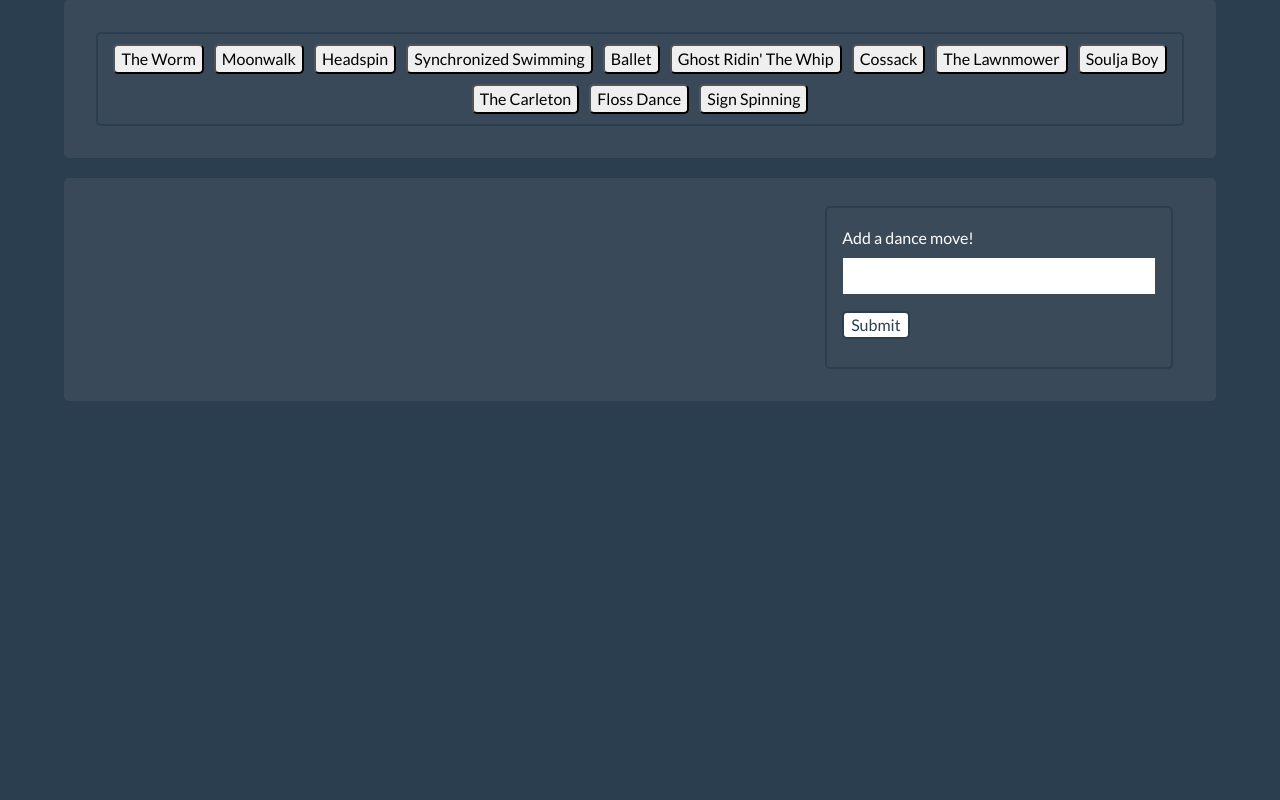
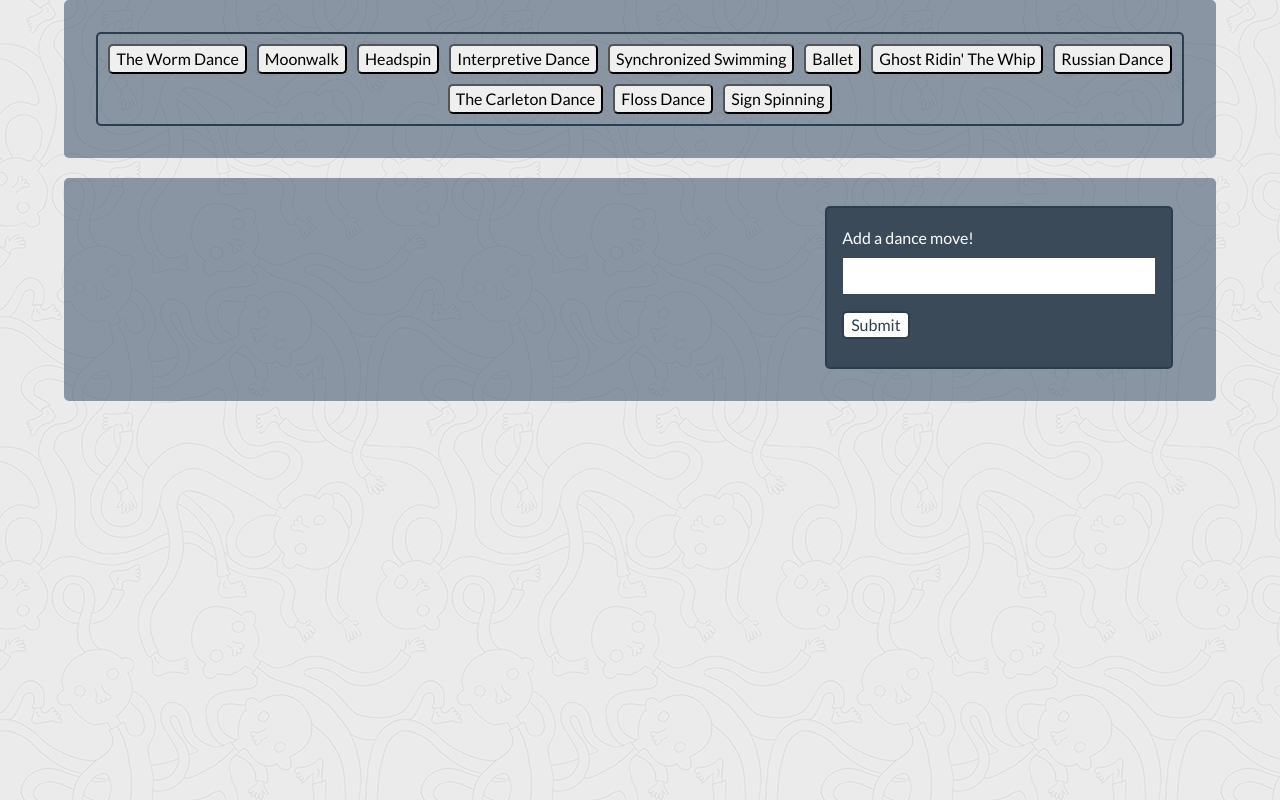
Before and after one commit to Mpcutri/GIFtastic, a plain HTML site: page index.html in a window 1280 px wide. Drawn offline with nearby package versions, Linux system fonts and the light colour scheme.

Commit message:
changed background

```diff
--- a/assets/action.js
+++ b/assets/action.js
@@ -1,6 +1,6 @@
 $(document).ready(function() {
 
-    buttonTitles = ["The Worm", "Moonwalk", "Headspin", "Synchronized Swimming", "Ballet", "Ghost Ridin' The Whip", "Cossack", "The Lawnmower", "Soulja Boy", "The Carleton", "Floss Dance", "Sign Spinning"]
+    buttonTitles = ["The Worm Dance", "Moonwalk", "Headspin", "Interpretive Dance", "Synchronized Swimming", "Ballet", "Ghost Ridin' The Whip", "Russian Dance", "The Carleton Dance", "Floss Dance", "Sign Spinning"]
     $(".gif-drop").hide();
 
     function displayArrayButtons () {
--- a/assets/style.css
+++ b/assets/style.css
@@ -1,5 +1,7 @@
 body {
 	text-align: center;
+	background-color: #ebebeb;
+	background-image: url('images/ignasi_pattern_s.png');
 }
 
 p {
@@ -18,7 +20,7 @@ p {
 	/*background-color: #d16f33;*/
 	position: relative;
 	z-index: 10;
-	background-color: rgba(69,83,97, .56);
+	background-color: rgba(61, 83, 105, 0.56);
 	padding: 2.5%;
 }
 
@@ -40,7 +42,7 @@ button {
 	border-radius: 5px;
 	margin: auto;
 	height: auto; /*change height to auto!*/
-	background-color: rgba(69,83,97, .56);
+	background-color: rgba(61, 83, 105, 0.56);
 	padding-bottom: 2.5%;
 	clear: both;
 	overflow: hidden; /* this was the key to making the section grow with the inputed gifs */
```
Also changed, not shown: assets/images/dust_scratches.png (added), assets/images/ignasi_pattern_s.png (added), 3 other files.
